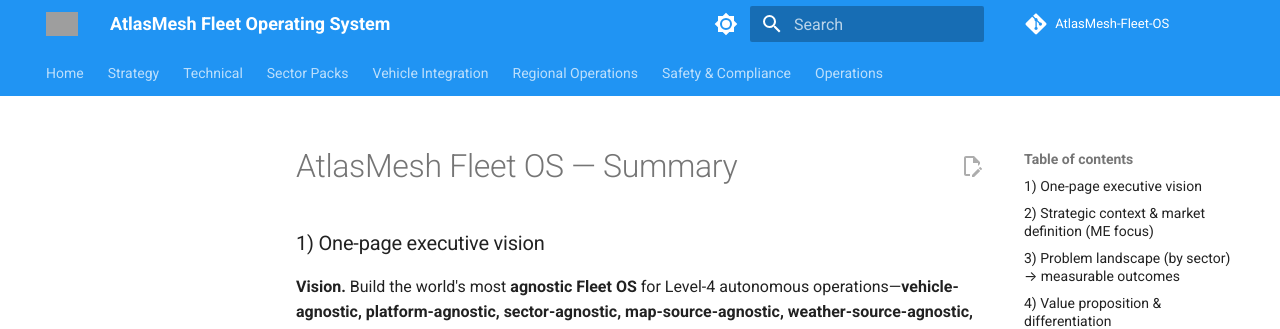
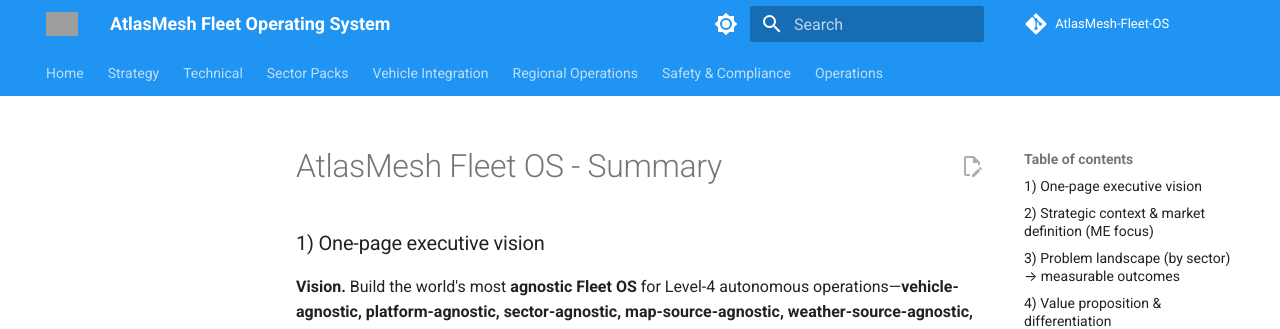
Before and after one commit to suprachakra/AtlasMesh-Fleet-OS, an MkDocs documentation site: the page built from docs/strategy/01_Executive_Summary_and_Vision.md, in a window 1280 px wide and 900 px high. Shown: the top 329 px of the window. Built offline with MkDocs 1.6.1 and Material for MkDocs 9.7.7, drawn with Linux system fonts in a browser that asks for light colours; comment, search, counter and statistics services are not loaded; the version menu is left out; grey boxes are pictures that could not be loaded.

```diff
--- a/docs/strategy/01_Executive_Summary_and_Vision.md
+++ b/docs/strategy/01_Executive_Summary_and_Vision.md
@@ -1,4 +1,4 @@
-# AtlasMesh Fleet OS — Summary
+# AtlasMesh Fleet OS - Summary
 
 ### 1) One-page executive vision
 
```
